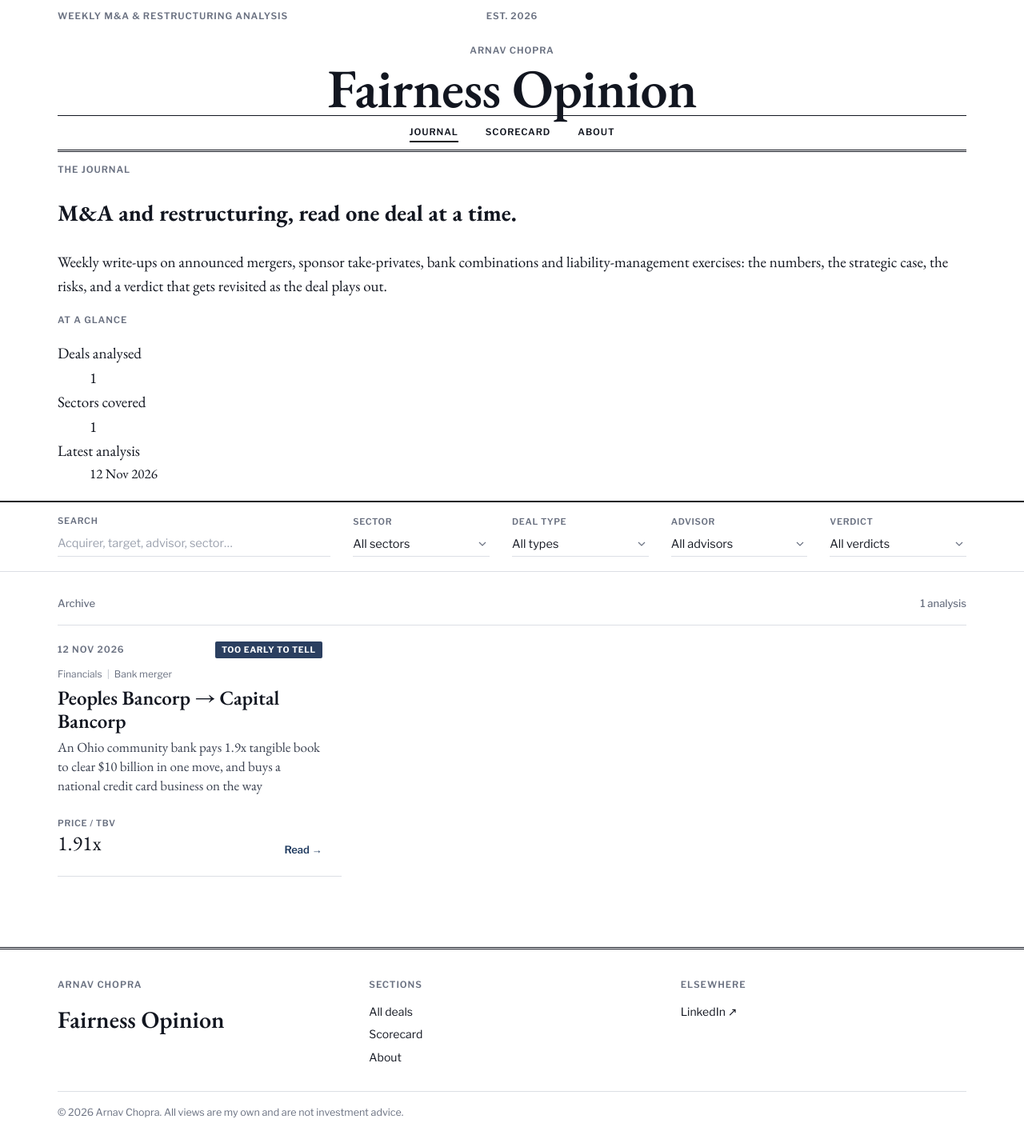
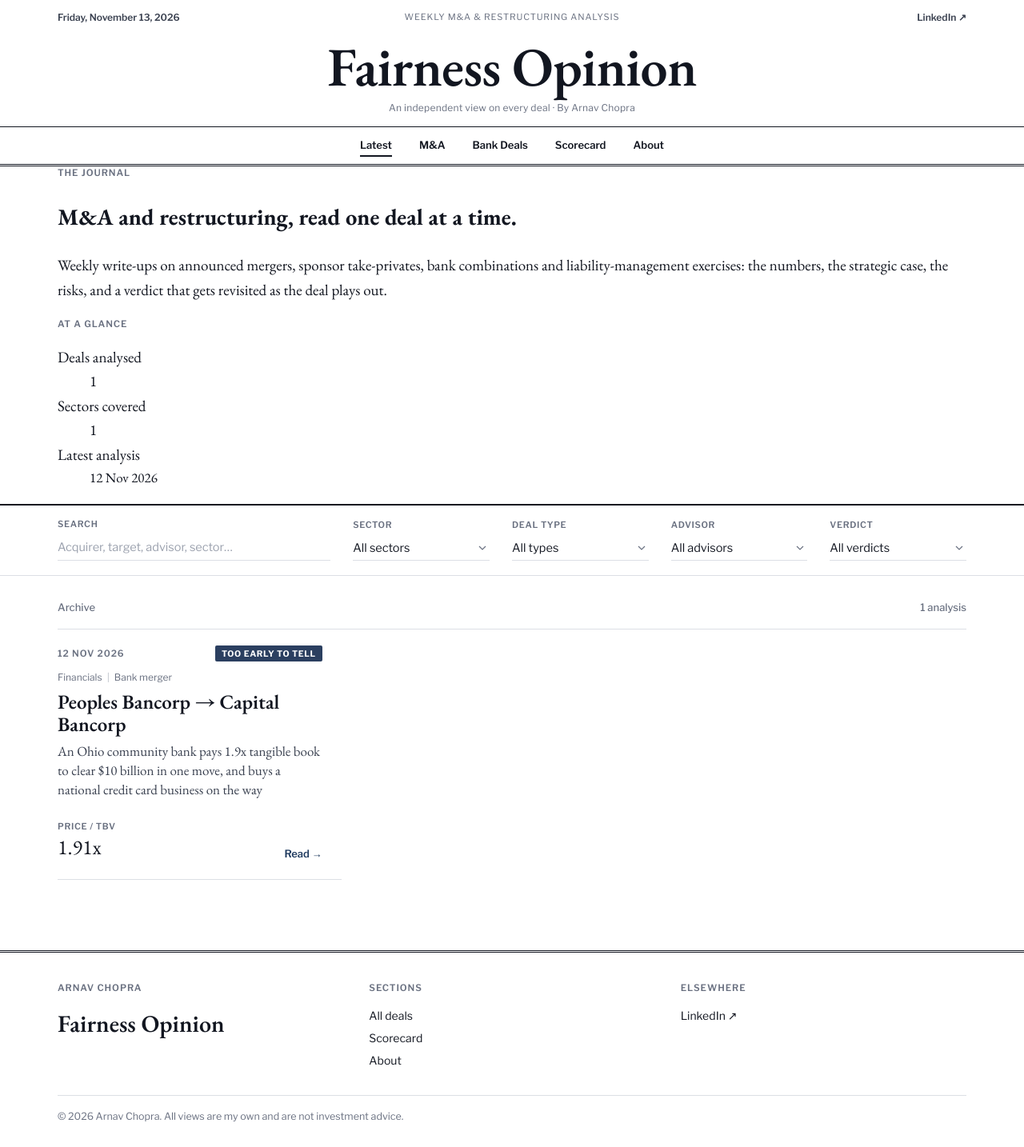
Before and after one commit to arnavchopra24/arnavchopra24, a Jekyll site: the page built from index.html, in a window 1280 px wide. Shown: the whole page at 80% size. Built offline with Jekyll 4.4.1, drawn with Linux system fonts in a browser that asks for light colours.

Commit message:
Update header.html

```diff
--- a/_includes/header.html
+++ b/_includes/header.html
@@ -1,19 +1,20 @@
 <div class="topbar">
   <div class="wrap topbar-inner">
-    <span class="caps">Weekly M&amp;A &amp; Restructuring Analysis</span>
-    <span class="caps topbar-right">Est. 2026</span>
+    <span class="topbar-date" id="today"></span>
+    <span class="topbar-tag">Weekly M&amp;A &amp; Restructuring Analysis</span>
+    {% if site.author.linkedin %}<a class="topbar-link" href="{{ site.author.linkedin }}" target="_blank" rel="noopener">LinkedIn ↗</a>{% else %}<span></span>{% endif %}
   </div>
 </div>
 <header class="masthead">
   <div class="wrap">
-    <a class="masthead-link" href="{{ '/' | relative_url }}">
-      <span class="caps masthead-kicker">{{ site.author.name }}</span>
-      <span class="masthead-title">{{ site.title }}</span>
-    </a>
-    <nav class="mainnav" aria-label="Main">
-      <a class="caps{% if page.nav == 'journal' %} active{% endif %}" href="{{ '/' | relative_url }}">Journal</a>
-      <a class="caps{% if page.nav == 'scorecard' %} active{% endif %}" href="{{ '/scorecard/' | relative_url }}">Scorecard</a>
-      <a class="caps{% if page.nav == 'about' %} active{% endif %}" href="{{ '/about/' | relative_url }}">About</a>
-    </nav>
+    <a class="masthead-link" href="{{ '/' | relative_url }}"><span class="masthead-title">{{ site.title }}</span></a>
+    <span class="masthead-by">An independent view on every deal · By {{ site.author.name }}</span>
   </div>
+  <nav class="mainnav" aria-label="Main">
+    <a class="{% if page.nav == 'journal' %}active{% endif %}" href="{{ '/' | relative_url }}">Latest</a>
+    <a href="{{ '/' | relative_url }}?type=Strategic%20M%26A#archive">M&amp;A</a>
+    <a href="{{ '/' | relative_url }}?type=Bank%20merger#archive">Bank Deals</a>
+    <a class="{% if page.nav == 'scorecard' %}active{% endif %}" href="{{ '/scorecard/' | relative_url }}">Scorecard</a>
+    <a class="{% if page.nav == 'about' %}active{% endif %}" href="{{ '/about/' | relative_url }}">About</a>
+  </nav>
 </header>
```
